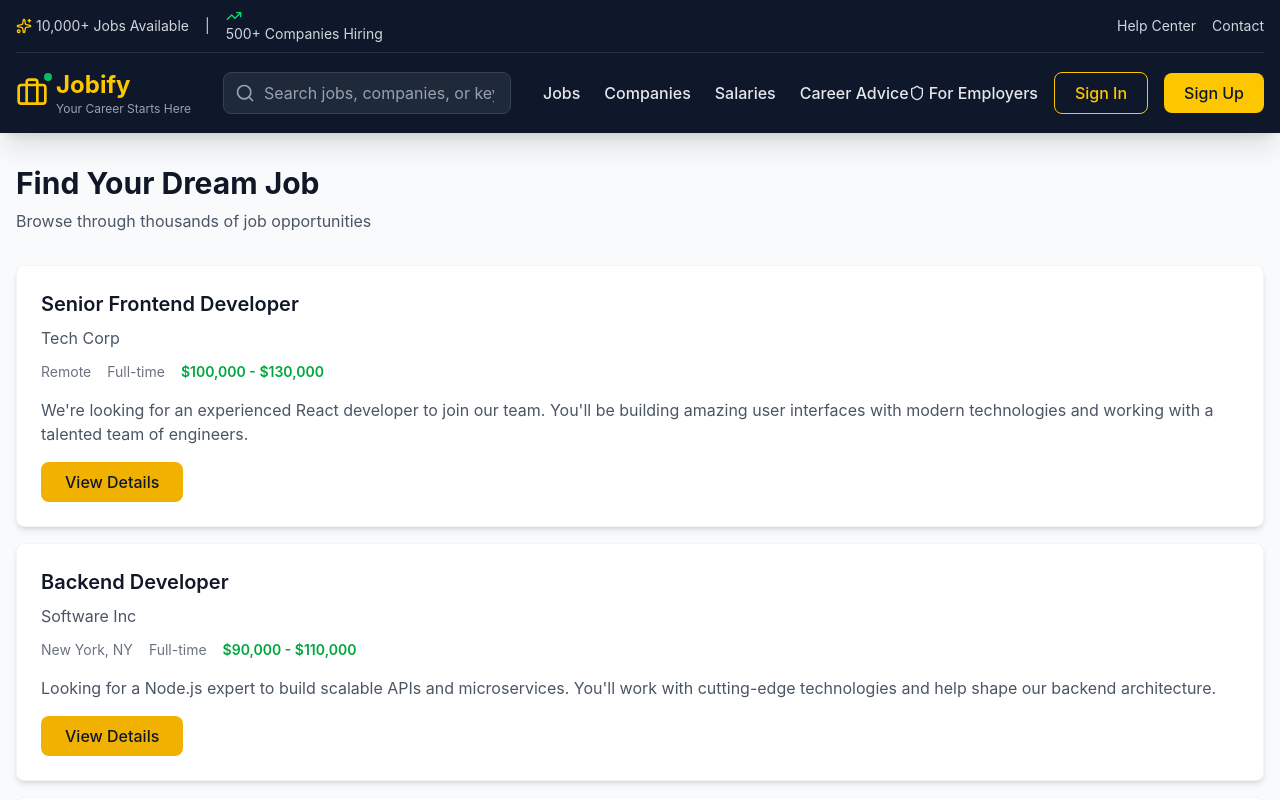
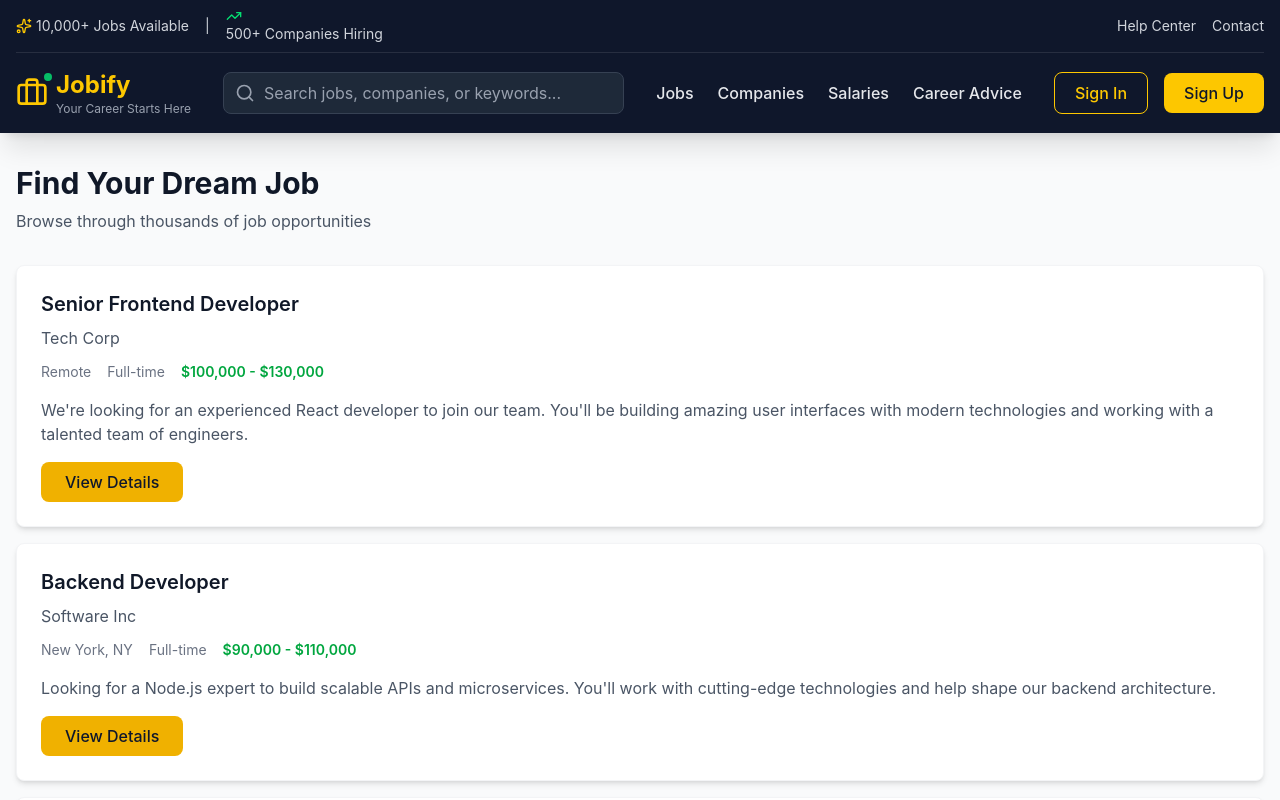
Before and after one commit to maxmillan45/jobify, a React (Vite) app: page / in a window 1280 px wide. Shown: the top 800 px of the page. Built offline with nearby package versions, Linux system fonts and the light colour scheme.

Commit message:
Refactor Header component: remove unused 'For Employers' link and adjust styles

```diff
--- a/src/components/Header.jsx
+++ b/src/components/Header.jsx
@@ -13,8 +13,7 @@
   Settings,
   HelpCircle,
   Sparkles,
-  TrendingUp,
-  Shield
+  TrendingUp
 } from 'lucide-react'
 
 const Header = () => {
@@ -117,7 +116,7 @@
             </div>
 
             {/* User Actions - Desktop */}
-            <div className="hidden md:flex items-center space-x-4">
+            <div className="hidden md:flex items-center space-x-4 ml-8">
               {isLoggedIn ? (
                 <>
                   {/* Saved Jobs */}
@@ -219,10 +218,6 @@
                 </>
               ) : (
                 <>
-                  <a href="/employer" className="text-gray-200 hover:text-yellow-400 font-medium transition flex items-center gap-1">
-                    <Shield className="h-4 w-4" />
-                    For Employers
-                  </a>
                   <a href="/login" className="px-5 py-2 text-yellow-400 border border-yellow-400 rounded-lg hover:bg-yellow-400/10 transition font-medium">
                     Sign In
                   </a>
@@ -263,10 +258,6 @@
               <a href="/companies" className="text-gray-200 hover:text-yellow-400 py-2 transition">Companies</a>
               <a href="/salaries" className="text-gray-200 hover:text-yellow-400 py-2 transition">Salaries</a>
               <a href="/career" className="text-gray-200 hover:text-yellow-400 py-2 transition">Career Advice</a>
-              <a href="/employer" className="text-gray-200 hover:text-yellow-400 py-2 transition flex items-center gap-2">
-                <Shield className="h-4 w-4" />
-                For Employers
-              </a>
 
               {!isLoggedIn && (
                 <div className="flex flex-col space-y-3 pt-3 border-t border-white/10">
```
